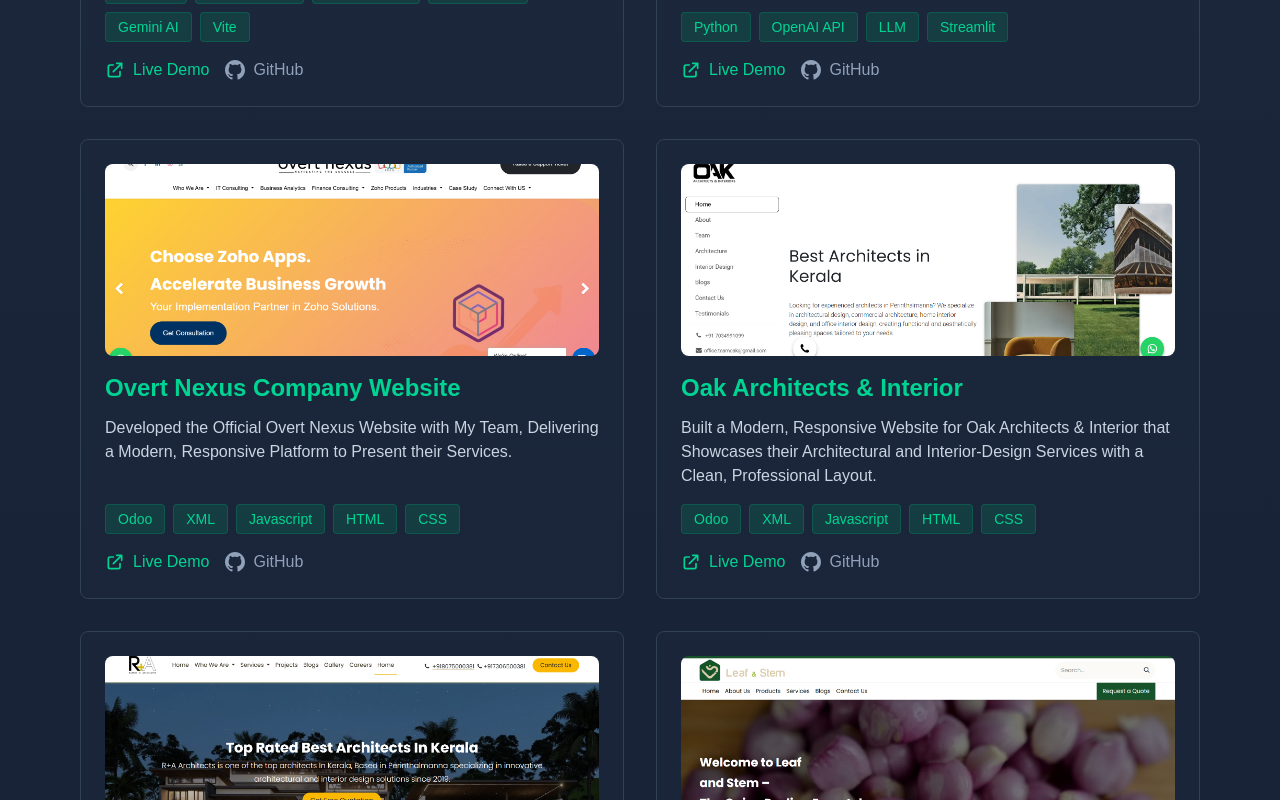
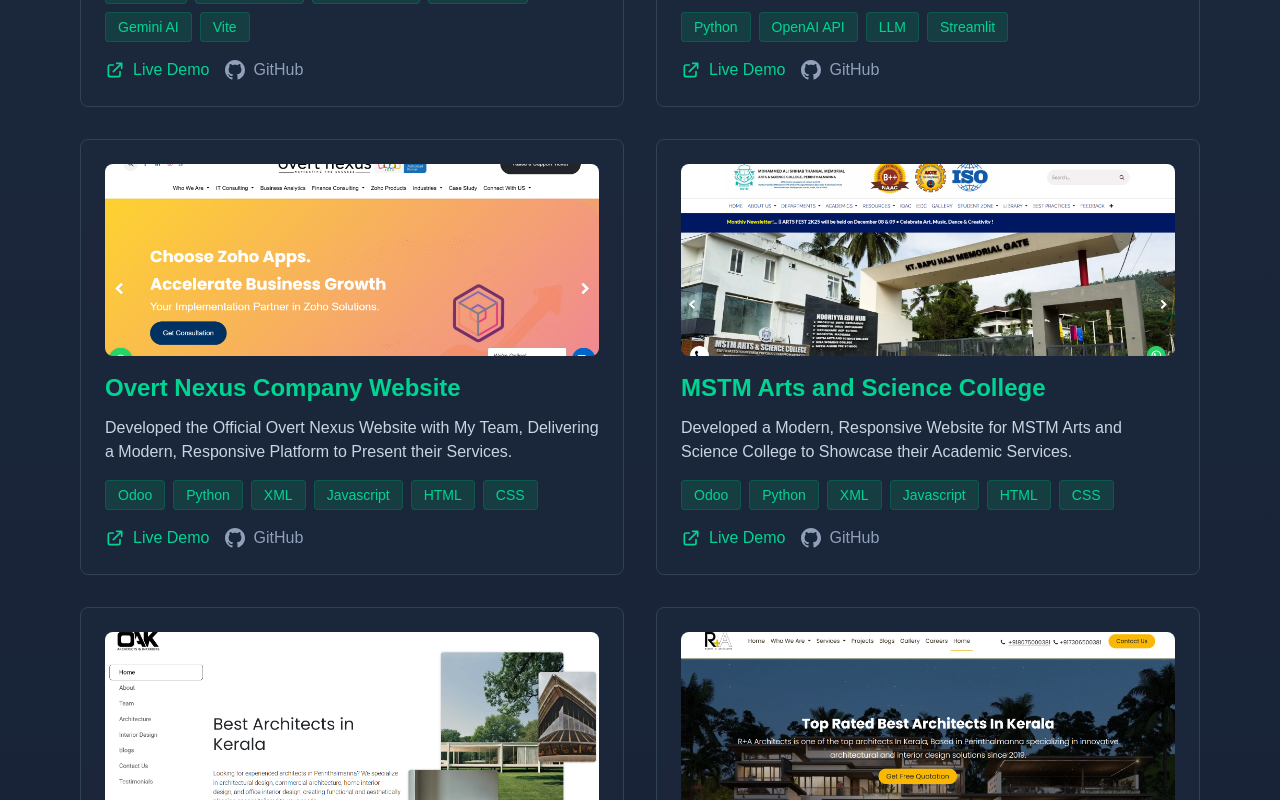
Before and after one commit to mhdasif123/Personal-Portfolio, a Next.js app: page / in a window 1280 px wide. Shown: the part 5540-6340 px from the top of the page. Built offline with nearby package versions, Linux system fonts and the light colour scheme.

Commit message:
Update projects section with new content

```diff
--- a/components/Projects.tsx
+++ b/components/Projects.tsx
@@ -34,15 +34,23 @@ const projects = [
   {
     title: 'Overt Nexus Company Website',
     description: 'Developed the Official Overt Nexus Website with My Team, Delivering a Modern, Responsive Platform to Present their Services.',
-    tech: ['Odoo', 'XML', 'Javascript', 'HTML', 'CSS'],
+    tech: ['Odoo','Python', 'XML', 'Javascript', 'HTML', 'CSS'],
     image: '/project5.png', // Add your screenshot here
     liveLink: 'https://www.overtnexus.com/',
     githubLink: 'https://www.overtnexus.com/'
   },
   {
+    title: 'MSTM Arts and Science College',
+    description: 'Developed a Modern, Responsive Website for MSTM Arts and Science College to Showcase their Academic Services.',
+    tech: ['Odoo','Python', 'XML', 'Javascript', 'HTML', 'CSS'],
+    image: '/project15.png', // Add your screenshot here
+    liveLink: 'https://www.mstm.in/',
+    githubLink: 'https://www.mstm.in/'
+  },
+  {
     title: 'Oak Architects & Interior',
     description: 'Built a Modern, Responsive Website for Oak Architects & Interior that Showcases their Architectural and Interior-Design Services with a Clean, Professional Layout.',
-    tech: ['Odoo', 'XML', 'Javascript', 'HTML', 'CSS'],
+    tech: ['Odoo','Python', 'XML', 'Javascript', 'HTML', 'CSS'],
     image: '/project6.png', // Add your screenshot here
     liveLink: 'https://www.oakarchitects.in/',
     githubLink: 'https://www.oakarchitects.in/'
@@ -50,7 +58,7 @@ const projects = [
   {
     title: 'R+A Architects',
     description: 'Built a Modern, Responsive Website for R+A Architects that Showcases their Architectural and Interior-Design Services with a Clean, Professional Layout.',
-    tech: ['Odoo', 'XML', 'Javascript', 'HTML', 'CSS'],
+    tech: ['Odoo','Python', 'XML', 'Javascript', 'HTML', 'CSS'],
     image: '/project7.png', // Add your screenshot here
     liveLink: 'https://www.rplusaarchitects.com/',
     githubLink: 'https://www.rplusaarchitects.com/'
@@ -58,7 +66,7 @@ const projects = [
   {
     title: 'Leaf and Stem',
     description: 'A Responsive Website for Leaf and Stem Trading LLC, Highlighting their Fresh, Vacuum-Packed Produce and Wholesale Services in Dubai.',
-    tech: ['Odoo', 'XML', 'Javascript', 'HTML', 'CSS'],
+    tech: ['Odoo','Python', 'XML', 'Javascript', 'HTML', 'CSS'],
     image: '/project8.png', // Add your screenshot here
     liveLink: 'https://www.leafandstem.ae/',
     githubLink: 'https://www.leafandstem.ae/'
@@ -66,7 +74,7 @@ const projects = [
   {
     title: 'Global Eye Hospitals',
     description: 'Built and Maintained Global Eye Hospital’s Website, Ensuring a Responsive and User-Friendly Online Presence.',
-    tech: ['Odoo', 'XML', 'Javascript', 'HTML', 'CSS'],
+    tech: ['Odoo','Python', 'XML', 'Javascript', 'HTML', 'CSS'],
     image: '/project9.png', // Add your screenshot here
     liveLink: 'https://www.globaleyehospitals.com/',
     githubLink: 'https://www.globaleyehospitals.com/'
@@ -74,7 +82,7 @@ const projects = [
   {
     title: 'Easy Lift Transport & Heavy Equipment Rental',
     description: 'Developed and Maintained the Website for Easy Lift, Showcasing their Heavy Equipment Rental Services across the UAE with a Focus on Usability and Service Clarity.',
-    tech: ['Odoo', 'XML', 'Javascript', 'HTML', 'CSS'],
+    tech: ['Odoo','Python', 'XML', 'Javascript', 'HTML', 'CSS'],
     image: '/project10.png', // Add your screenshot here
     liveLink: 'https://www.easylift.ae/',
     githubLink: 'https://www.easylift.ae/'
@@ -82,7 +90,7 @@ const projects = [
   {
     title: 'Gleam and Glisten',
     description: 'Built and Optimized Gleam and Glisten Cleaning Services Website, Creating a Professional and User-Friendly Platform for their Residential and Commercial Cleaning Services in Abu Dhabi.',
-    tech: ['Odoo', 'XML', 'Javascript', 'HTML', 'CSS'],
+    tech: ['Odoo','Python', 'XML', 'Javascript', 'HTML', 'CSS'],
     image: '/project11.png', // Add your screenshot here
     liveLink: 'https://www.ggcleaning.ae/',
     githubLink: 'https://www.ggcleaning.ae/'
@@ -90,7 +98,7 @@ const projects = [
   {
     title: 'Scrub & Spray',
     description: 'Designed and Managed the Website for Scrub & Spray Cleaning Services, Highlighting their Cleaning and Pest Control Solutions for Residential, Commercial, and Industrial Clients in Abu Dhabi.',
-    tech: ['Odoo', 'XML', 'Javascript', 'HTML', 'CSS'],
+    tech: ['Odoo','Python', 'XML', 'Javascript', 'HTML', 'CSS'],
     image: '/project12.png', // Add your screenshot here
     liveLink: 'https://www.scrubandspray.ae/',
     githubLink: 'https://www.scrubandspray.ae/'
```
Also changed, not shown: public/project15.png (added).
